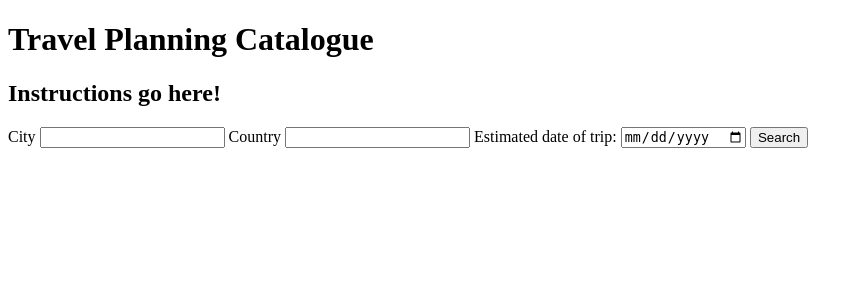
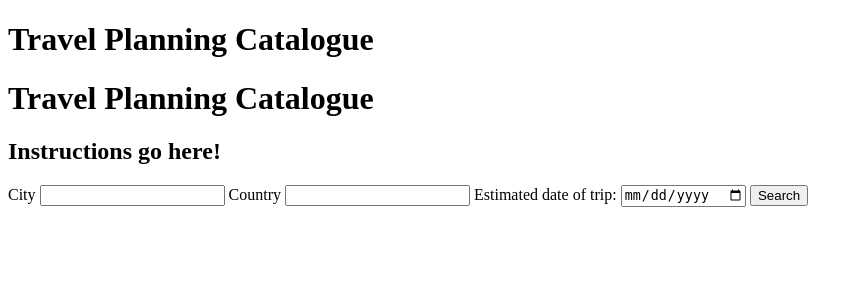
Before and after one commit to qdaniel4/capstoneProject4, a Flask app: page / in a window 1280 px wide. Shown: the top 300 px of the page, without its empty margins (0-863 px from the left). Run offline with Flask 2, Linux system fonts and the light colour scheme.

Commit message:
start result page and move page title to base.html

```diff
--- a/templates/base.html
+++ b/templates/base.html
@@ -7,6 +7,8 @@
 
 <body>
 
+    <h1>Travel Planning Catalogue</h1>
+
   {% block content %}   <!-- A block that the child template will fill in -->
 
   {% endblock %}
```
Also changed, not shown: templates/result.html (added).
